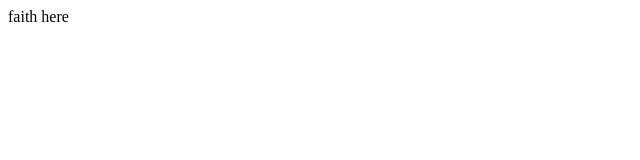
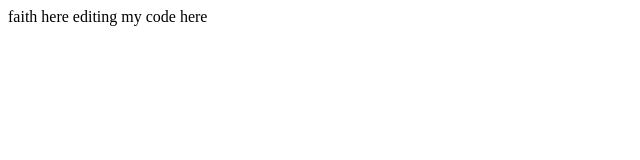
Before and after one commit to FullStackDev-Alvin/testing, a plain HTML site: page index.html in a window 1280 px wide. Shown: the whole page, without its empty margins (0-640 px from the left). Drawn offline with Linux system fonts and the light colour scheme.

Commit message:
faith editing

```diff
--- a/index.html
+++ b/index.html
@@ -7,5 +7,6 @@
 </head>
 <body>
     faith here
+    editing my code here
 </body>
 </html>
```
